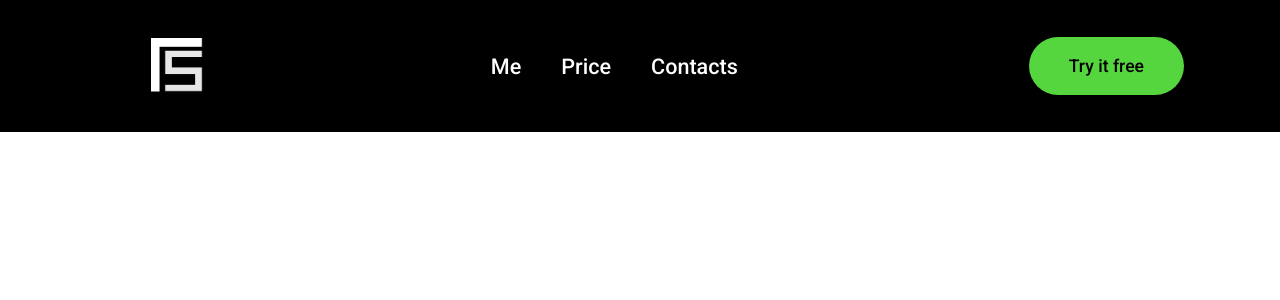
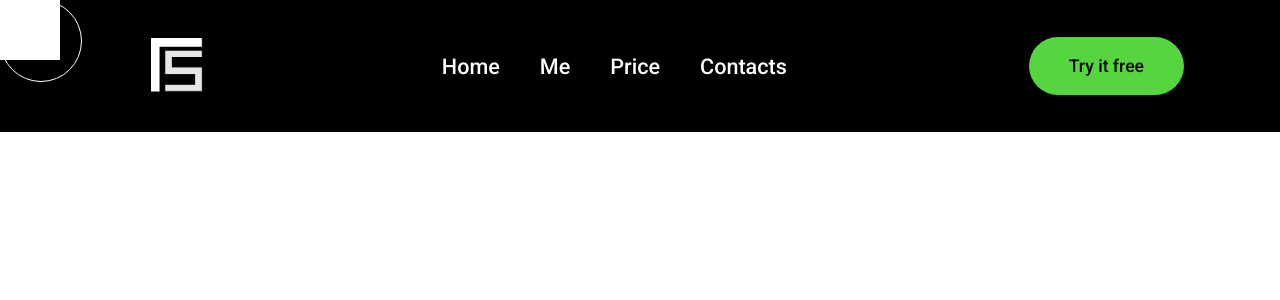
Before and after one commit to sajjad960/Findsajjad_Website-Reactjs-Frontend, a React (Create React App) app: page /me in a window 1280 px wide. Shown: the top 300 px of the page. Built offline with nearby package versions, Linux system fonts and the light colour scheme.

Commit message:
working on custom cursor

```diff
--- a/src/App.js
+++ b/src/App.js
@@ -3,6 +3,7 @@ import { BrowserRouter as Router, Switch, Route } from "react-router-dom";
 import { Home } from "./pages";
 import {NavBar} from './components'
 import { Sidebar } from "./components/Sidebar";
+import { CustomCursor } from "./components/CustomCursor";
 
 
 
@@ -10,6 +11,7 @@ function App() {
   return (
     <div className="App">
       <Router>
+        <CustomCursor/>
         <NavBar/>
         <Sidebar/>
       <Switch>
--- /dev/null
+++ b/src/components/CustomCursor.js
@@ -0,0 +1,47 @@
+import React, { useEffect, useRef } from 'react'
+import styled from 'styled-components';
+
+export const CustomCursor = () => {
+    let cursorRef = useRef(null);
+
+    useEffect(() => {
+        document.addEventListener('mousemove', (event) => {
+            const {clientX,clientY} = event;
+
+            const mouseX = clientX - cursorRef.current.clientWidth / 2;
+            const mouseY = clientY - cursorRef.current.clientHeight / 2;
+
+            cursorRef.current.style.transform = `translate3d(${mouseX}px, ${mouseY}px, 0)`
+            console.log(cursorRef.current.style.transform);
+        })
+    }, [])
+    return (
+        <Wrapper>
+            <div className='app-cursor' ref={cursorRef}> </div>
+            <div className="secondary-cursor"></div>
+        </Wrapper>
+    )
+}
+
+const Wrapper = styled.div`
+    .app-cursor {
+        z-index: 10000;
+        border-radius: 50%;
+        width: 80px;
+        height: 80px;
+        border: 1px solid #fff;
+        pointer-events: none;
+        overflow: hidden;
+        transform:  translate3d(0,0,0);
+        position: fixed;
+    }
+
+.secondary-cursor {
+  z-index: 10000;
+  width: 60px;
+  overflow: hidden;
+  height: 60px;
+  position: fixed;
+  background-color: #fff;
+}
+`
--- a/src/components/GetStartBtn.js
+++ b/src/components/GetStartBtn.js
@@ -6,7 +6,7 @@ export const GetStartBtn = () => {
     return (
     <Wrapper>
         <button>
-            <Link className='try_free_text'>Get Started</Link>
+            <Link to='' className='try_free_text'>Get Started</Link>
         </button>
     </Wrapper>
     )
@@ -27,7 +27,7 @@ const Wrapper = styled.div`
        display: inline-block;
        border: none;
 
-       cursor: pointer;
+       cursor: none;
        transition: all .3s;
 
        &:hover,
--- a/src/components/NavBar.js
+++ b/src/components/NavBar.js
@@ -1,5 +1,5 @@
 import React from 'react'
-import { Link } from 'react-router-dom'
+import { Link, useLocation } from 'react-router-dom'
 import { FaBars } from "react-icons/fa";
 import styled from 'styled-components'
 import logo from '../assets/img/logo.png'
@@ -11,6 +11,7 @@ import { Sidebar } from './Sidebar'
 
 export const NavBar = () => {
 const { openSidebar } = useGlobalContext();
+const location = useLocation()
 
     return (
         <Wrapper>
@@ -23,6 +24,11 @@ const { openSidebar } = useGlobalContext();
 
             <div className="nav-area">
                 <ul className="nav-area_links">
+                        {
+                            location.pathname !== '/' ? <li >
+                            <Link className='nav-area_link' key='15' to='/'>Home</Link>
+                            </li> : ''
+                         }
                     {
                         links.map((link) => {
                             const {id, text, url} = link
@@ -31,8 +37,11 @@ const { openSidebar } = useGlobalContext();
                                     <Link className='nav-area_link' to={url}>{text}</Link>
                                 </li>
                             )
+
+
                         })
                     }
+
                 </ul>
             </div>
 
--- a/src/components/TryFreeBtn.js
+++ b/src/components/TryFreeBtn.js
@@ -6,7 +6,7 @@ export const TryFreeBtn = () => {
     return (
         <Wrapper>
             <button>
-                <Link className='try_free_text'>Try it free</Link>
+                <Link to='' className='try_free_text'>Try it free</Link>
             </button>
         </Wrapper>
     )
@@ -22,7 +22,7 @@ const Wrapper = styled.div`
        display: inline-block;
        border: none;
 
-       cursor: pointer;
+       cursor: none;
        transition: all .5s;
 
        &:hover,
--- a/src/index.css
+++ b/src/index.css
@@ -5,8 +5,9 @@
   --clr-red-light: #f7788d;
 
 }
-html {
+html, body, a {
   overflow-x: hidden;
+  cursor: none;
 }
 
 * {
```
